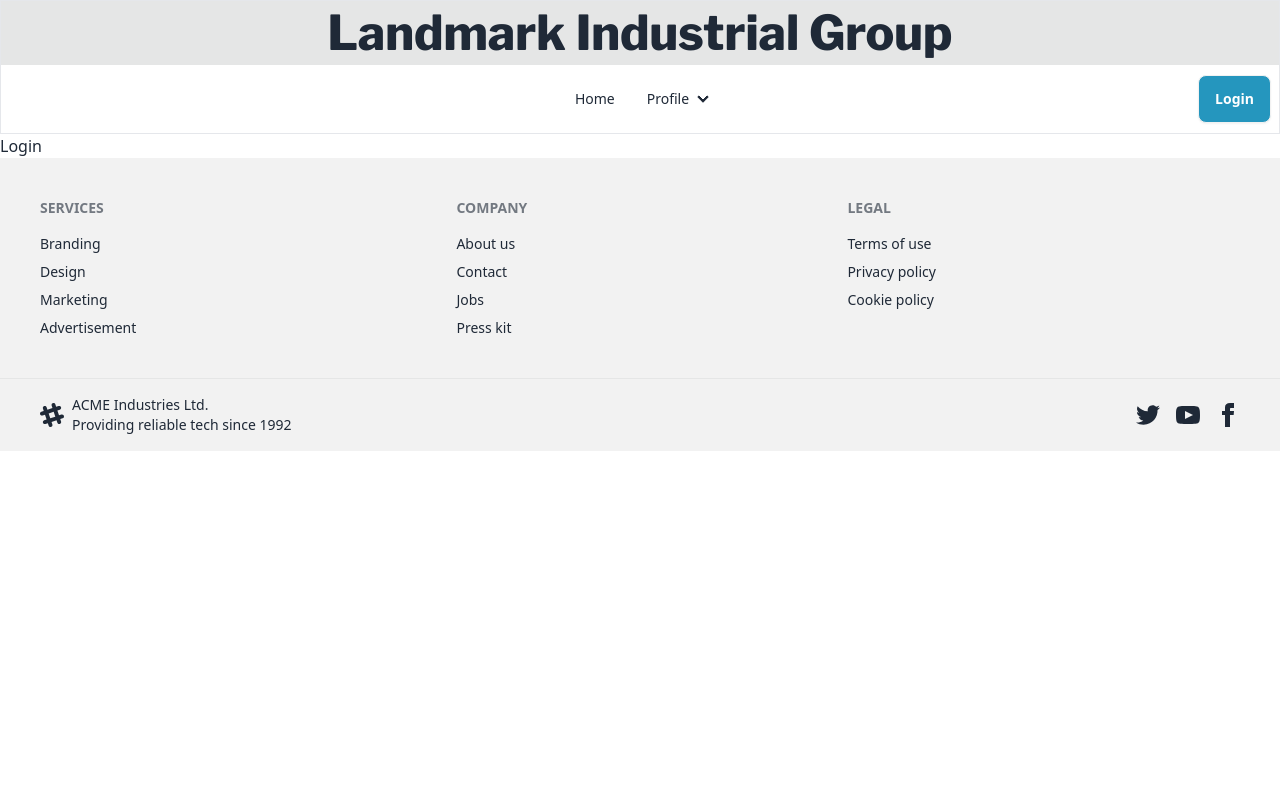
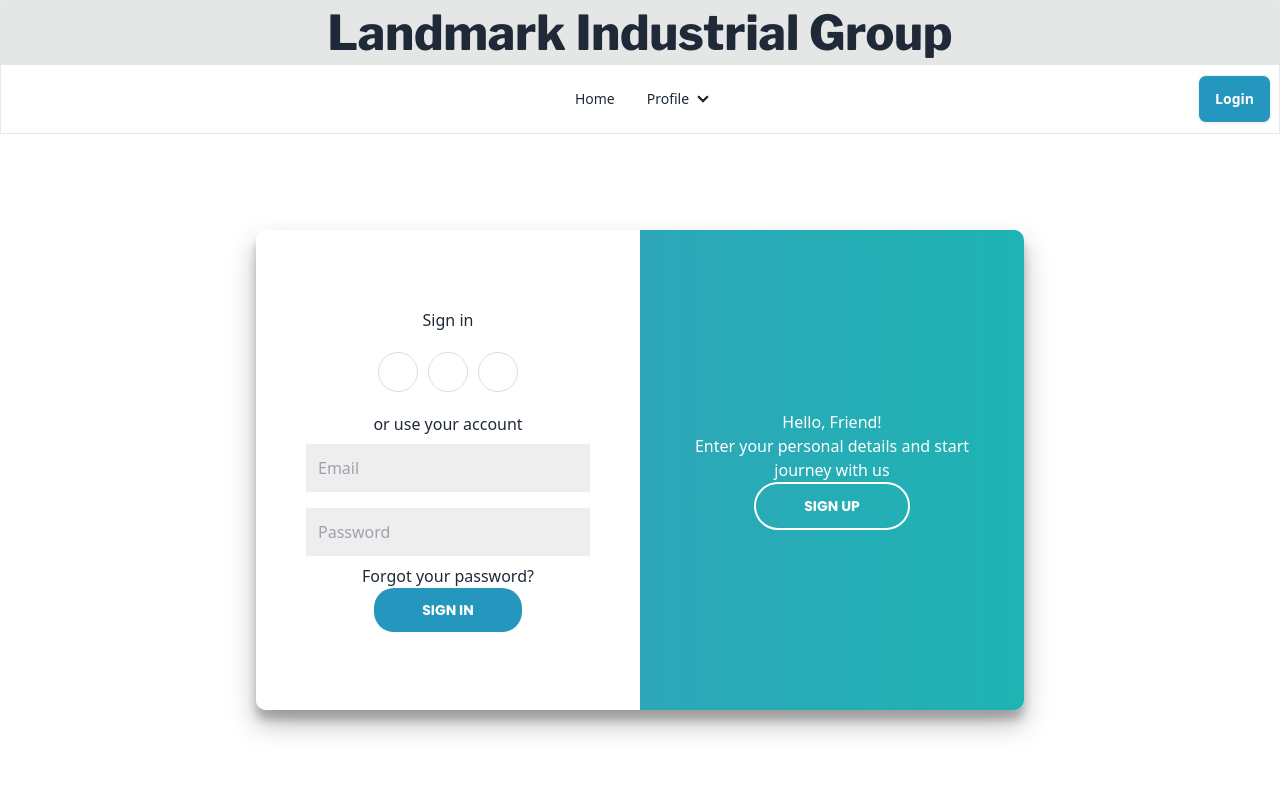
Before and after one commit to aristoxcel/Real-Estate-Industrial, a React (Vite) app: page /login in a window 1280 px wide. Shown: the top 800 px of the page. Built offline with nearby package versions, Linux system fonts and the light colour scheme.

Commit message:
login form has been created and functionalized

```diff
--- /dev/null
+++ b/src/Context.jsx
@@ -0,0 +1,17 @@
+import { createContext } from "react"
+import PropTypes from 'prop-types'
+export const AuthContext = createContext()
+
+function Context({children}) {
+    const text ='asdf'
+    const authInfo ={ text }
+  return (
+    <AuthContext.Provider value={authInfo}>{children}</AuthContext.Provider>
+  )
+}
+
+export default Context
+
+Context.propTypes={
+    children:PropTypes.node
+}
--- /dev/null
+++ b/src/components/SignInForm.jsx
@@ -0,0 +1,69 @@
+import React from 'react'
+
+function SignInForm() {
+    const [state, setState] = React.useState({
+        email: "",
+        password: ""
+      });
+      const handleChange = evt => {
+        const value = evt.target.value;
+        setState({
+          ...state,
+          [evt.target.name]: value
+        });
+      };
+
+      const handleOnSubmit = evt => {
+        evt.preventDefault();
+
+        const { email, password } = state;
+        alert(`You are login with email: ${email} and password: ${password}`);
+
+        for (const key in state) {
+          setState({
+            ...state,
+            [key]: ""
+          });
+        }
+      };
+
+      return (
+        <div className="form-container sign-in-container">
+          <form onSubmit={handleOnSubmit}>
+            <h1>Sign in</h1>
+            <div className="social-container">
+              <a href="#" className="social">
+                <i className="fab fa-facebook-f" />
+              </a>
+              <a href="#" className="social">
+                <i className="fab fa-google-plus-g" />
+              </a>
+              <a href="#" className="social">
+                <i className="fab fa-linkedin-in" />
+              </a>
+            </div>
+            <span>or use your account</span>
+            <input
+            className='bg-[#eee] border-none px-3 py-3 my-2 w-full'
+              type="email"
+              placeholder="Email"
+              name="email"
+              value={state.email}
+              onChange={handleChange}
+            />
+            <input
+            className='bg-[#eee] border-none px-3 py-3 my-2 w-full'
+              type="password"
+              name="password"
+              placeholder="Password"
+              value={state.password}
+              onChange={handleChange}
+            />
+            <a href="#">Forgot your password?</a>
+            <button className='rounded-[20px] border-[#2596BE] bg-[#2596BE] text-white font-poppins text-sm font-bold px-12 py-3 uppercase'>Sign In</button>
+          </form>
+        </div>
+      );
+}
+
+export default SignInForm
--- /dev/null
+++ b/src/components/SignUpForm.jsx
@@ -0,0 +1,78 @@
+import React from 'react'
+
+function SignUpForm() {
+    const [state, setState] = React.useState({
+        name: "",
+        email: "",
+        password: ""
+      });
+      const handleChange = evt => {
+        const value = evt.target.value;
+        setState({
+          ...state,
+          [evt.target.name]: value
+        });
+      };
+
+      const handleOnSubmit = evt => {
+        evt.preventDefault();
+
+        const { name, email, password } = state;
+        alert(
+          `You are sign up with name: ${name} email: ${email} and password: ${password}`
+        );
+
+        for (const key in state) {
+          setState({
+            ...state,
+            [key]: ""
+          });
+        }
+      };
+
+      return (
+        <div className="form-container sign-up-container">
+          <form onSubmit={handleOnSubmit}>
+            <h1>Create Account</h1>
+            <div className="social-container">
+              <a href="#" className="social">
+                <i className="fab fa-facebook-f" />
+              </a>
+              <a href="#" className="social">
+                <i className="fab fa-google-plus-g" />
+              </a>
+              <a href="#" className="social">
+                <i className="fab fa-linkedin-in" />
+              </a>
+            </div>
+            <span>or use your email for registration</span>
+            <input className='bg-[#eee] border-none px-3 py-3 my-2 w-full'
+              type="text"
+              name="name"
+              value={state.name}
+              onChange={handleChange}
+              placeholder="Name"
+            />
+            <input
+            className='bg-[#eee] border-none px-3 py-3 my-2 w-full'
+              type="email"
+              name="email"
+              value={state.email}
+              onChange={handleChange}
+              placeholder="Email"
+            />
+            <input
+            className='bg-[#eee] border-none px-3 py-3 my-2 w-full'
+              type="password"
+              name="password"
+              value={state.password}
+              onChange={handleChange}
+              placeholder="Password"
+            />
+            <button className='rounded-[20px] border-[#2596BE] bg-[#2596BE] text-white font-poppins text-sm font-bold px-12 py-3 uppercase'>Sign Up</button>
+          </form>
+        </div>
+      );
+}
+
+export default SignUpForm
--- a/src/index.css
+++ b/src/index.css
@@ -3,3 +3,162 @@
 @tailwind base;
 @tailwind components;
 @tailwind utilities;
+
+
+button {
+    transition: transform 80ms ease-in;
+  }
+
+  button:active {
+    transform: scale(0.95);
+  }
+
+  form {
+    background-color: #ffffff;
+    display: flex;
+    align-items: center;
+    justify-content: center;
+    flex-direction: column;
+    padding: 0 50px;
+    height: 100%;
+    text-align: center;
+  }
+
+
+  .container {
+    background-color: #fff;
+    border-radius: 10px;
+    box-shadow: 0 14px 28px rgba(0, 0, 0, 0.25), 0 10px 10px rgba(0, 0, 0, 0.22);
+    position: relative;
+    overflow: hidden;
+    width: 768px;
+    max-width: 100%;
+    min-height: 480px;
+  }
+
+  .form-container {
+    position: absolute;
+    top: 0;
+    height: 100%;
+    transition: all 0.6s ease-in-out;
+  }
+
+  .sign-in-container {
+    left: 0;
+    width: 50%;
+    z-index: 2;
+  }
+
+  .container.right-panel-active .sign-in-container {
+    transform: translateX(100%);
+  }
+
+  .sign-up-container {
+    left: 0;
+    width: 50%;
+    opacity: 0;
+    z-index: 1;
+  }
+
+  .container.right-panel-active .sign-up-container {
+    transform: translateX(100%);
+    opacity: 1;
+    z-index: 5;
+    animation: show 0.6s;
+  }
+
+  @keyframes show {
+    0%,
+    49.99% {
+      opacity: 0;
+      z-index: 1;
+    }
+
+    50%,
+    100% {
+      opacity: 1;
+      z-index: 5;
+    }
+  }
+
+  .overlay-container {
+    position: absolute;
+    top: 0;
+    left: 50%;
+    width: 50%;
+    height: 100%;
+    overflow: hidden;
+    transition: transform 0.6s ease-in-out;
+    z-index: 100;
+  }
+
+  .container.right-panel-active .overlay-container {
+    transform: translateX(-100%);
+  }
+
+  .overlay {
+    background: #2596BE;
+    background: -webkit-linear-gradient(to right, #3c9bbe, #04aaaae4);
+    background: linear-gradient(to right, #3c9bbe, #04aaaae4);
+    background-repeat: no-repeat;
+    background-size: cover;
+    background-position: 0 0;
+    color: #ffffff;
+    position: relative;
+    left: -100%;
+    height: 100%;
+    width: 200%;
+    transform: translateX(0);
+    transition: transform 0.6s ease-in-out;
+  }
+
+  .container.right-panel-active .overlay {
+    transform: translateX(50%);
+  }
+
+  .overlay-panel {
+    position: absolute;
+    display: flex;
+    align-items: center;
+    justify-content: center;
+    flex-direction: column;
+    padding: 0 40px;
+    text-align: center;
+    top: 0;
+    height: 100%;
+    width: 50%;
+    transform: translateX(0);
+    transition: transform 0.6s ease-in-out;
+  }
+
+  .overlay-left {
+    transform: translateX(-20%);
+  }
+
+  .container.right-panel-active .overlay-left {
+    transform: translateX(0);
+  }
+
+  .overlay-right {
+    right: 0;
+    transform: translateX(0);
+  }
+
+  .container.right-panel-active .overlay-right {
+    transform: translateX(20%);
+  }
+
+  .social-container {
+    margin: 20px 0;
+  }
+
+  .social-container a {
+    border: 1px solid #dddddd;
+    border-radius: 50%;
+    display: inline-flex;
+    justify-content: center;
+    align-items: center;
+    margin: 0 5px;
+    height: 40px;
+    width: 40px;
+  }
--- a/src/main.jsx
+++ b/src/main.jsx
@@ -3,10 +3,13 @@ import ReactDOM from 'react-dom/client'
 import './index.css'
 import { RouterProvider } from 'react-router-dom'
 import { router } from './router/Router'
+import Context from './Context'
 
 
 ReactDOM.createRoot(document.getElementById('root')).render(
   <React.StrictMode>
-   <RouterProvider router={router}/>
+   <Context>
+        <RouterProvider router={router}/>
+   </Context>
   </React.StrictMode>,
 )
--- a/src/pages/Login.jsx
+++ b/src/pages/Login.jsx
@@ -1,9 +1,53 @@
-
+import { useState } from 'react'
+import SignUpForm from '../components/SignUpForm';
+import SignInForm from '../components/SignInForm';
 
 function Login() {
+    const [type, setType] = useState("signIn");
+  const handleOnClick = text => {
+    if (text !== type) {
+      setType(text);
+      return;
+    }
+  };
+  const containerClass =
+    "container " + (type === "signUp" ? "right-panel-active" : "");
   return (
-    <div>Login</div>
-  )
+    <div className="mx-auto  flex justify-center my-24">
+      <div className={containerClass} id="container">
+        <SignUpForm />
+        <SignInForm />
+        <div className="overlay-container">
+          <div className="overlay">
+            <div className="overlay-panel overlay-left">
+              <h1>Welcome Back!</h1>
+              <p>
+                To keep connected with us please login with your personal info
+              </p>
+              <button
+                className='bg-transparent border-white border-2 focus:outline-none rounded-3xl  text-white font-poppins text-sm font-bold px-12 py-3 uppercase '
+                id="signIn"
+                onClick={() => handleOnClick("signIn")}
+              >
+                Sign In
+              </button>
+            </div>
+            <div className="overlay-panel overlay-right">
+              <h1>Hello, Friend!</h1>
+              <p>Enter your personal details and start journey with us</p>
+              <button
+                className='bg-transparent border-white border-2 focus:outline-none rounded-3xl   text-white font-poppins text-sm font-bold px-12 py-3 uppercase'
+                id="signUp"
+                onClick={() => handleOnClick("signUp")}
+              >
+                Sign Up
+              </button>
+            </div>
+          </div>
+        </div>
+      </div>
+    </div>
+  );
 }
 
 export default Login
--- a/src/pages/Registration.jsx
+++ b/src/pages/Registration.jsx
@@ -1,7 +1,9 @@
 
 function Registration() {
   return (
-    <div>Registration</div>
+    <div>
+
+    </div>
   )
 }
 
```
